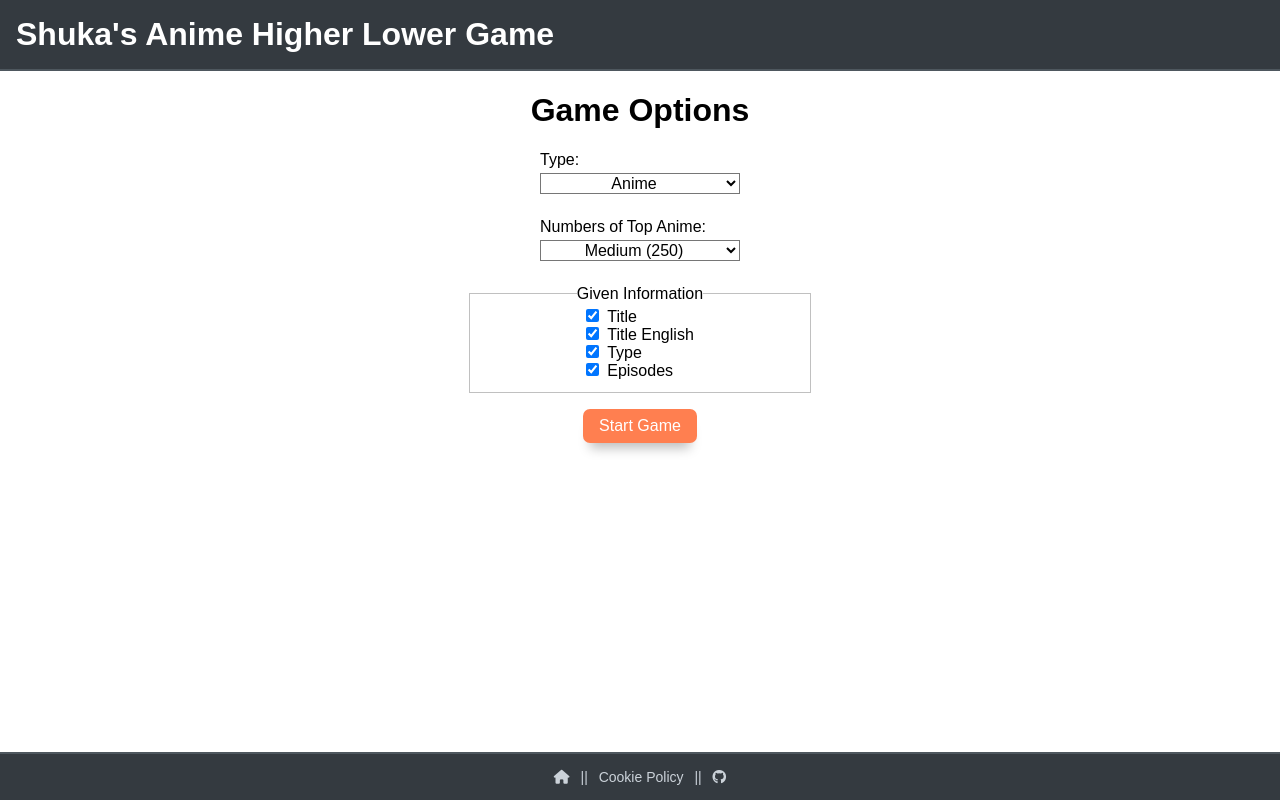
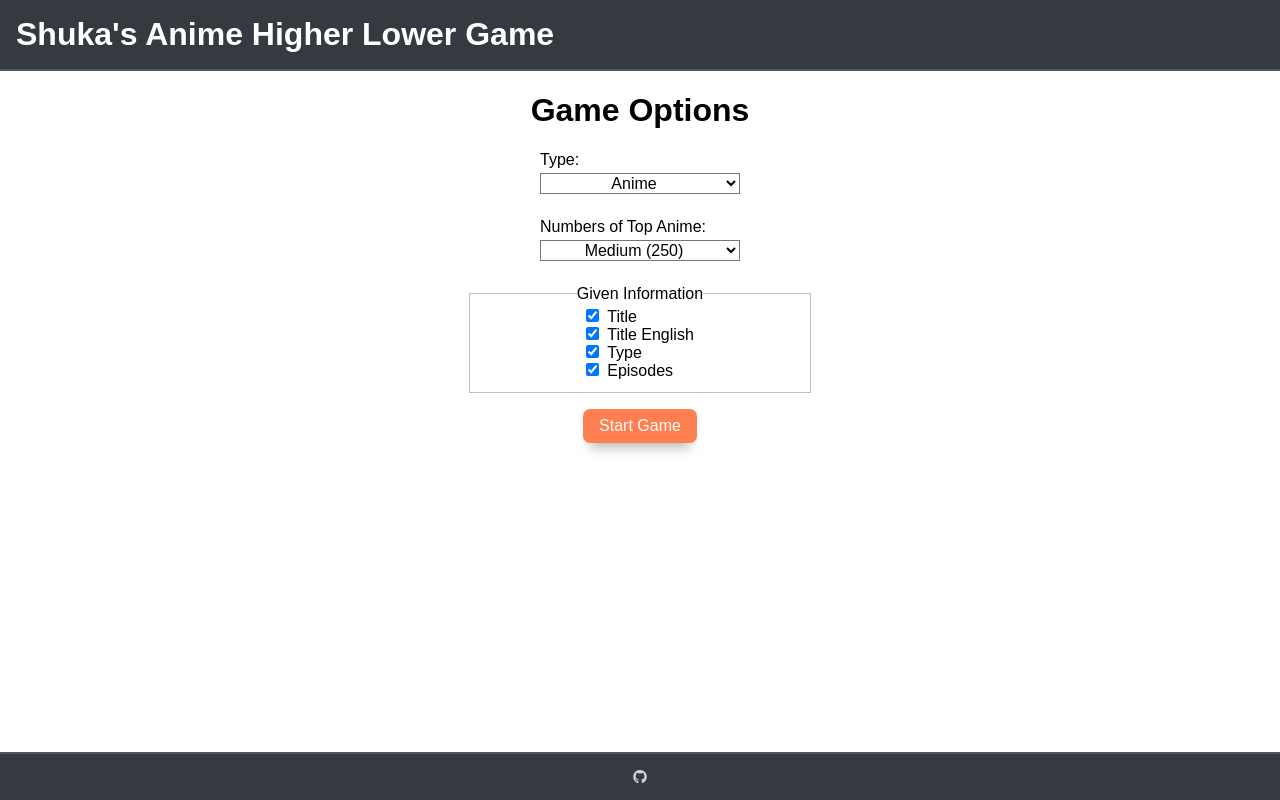
Before and after one commit to Shukaaa/anime-higher-lower, an Angular app: page /game in a window 1280 px wide. Built offline with nearby package versions, Linux system fonts and the light colour scheme.

Commit message:
Remove redundant links from footer

```diff
--- a/src/app/core/components/footer/footer.component.html
+++ b/src/app/core/components/footer/footer.component.html
@@ -1,9 +1,5 @@
 <footer>
   <span>
-    <a href="https://shuka.rip"><i class="fa-solid fa-house"></i></a>
-    ||
-    <a href="https://www.codecomputerlove.com/cookie-policy">Cookie Policy</a>
-    ||
     <a href="https://github.com/Shukaaa/anime-higher-lower"><i class="fa-brands fa-github"></i></a>
   </span>
 </footer>
```
